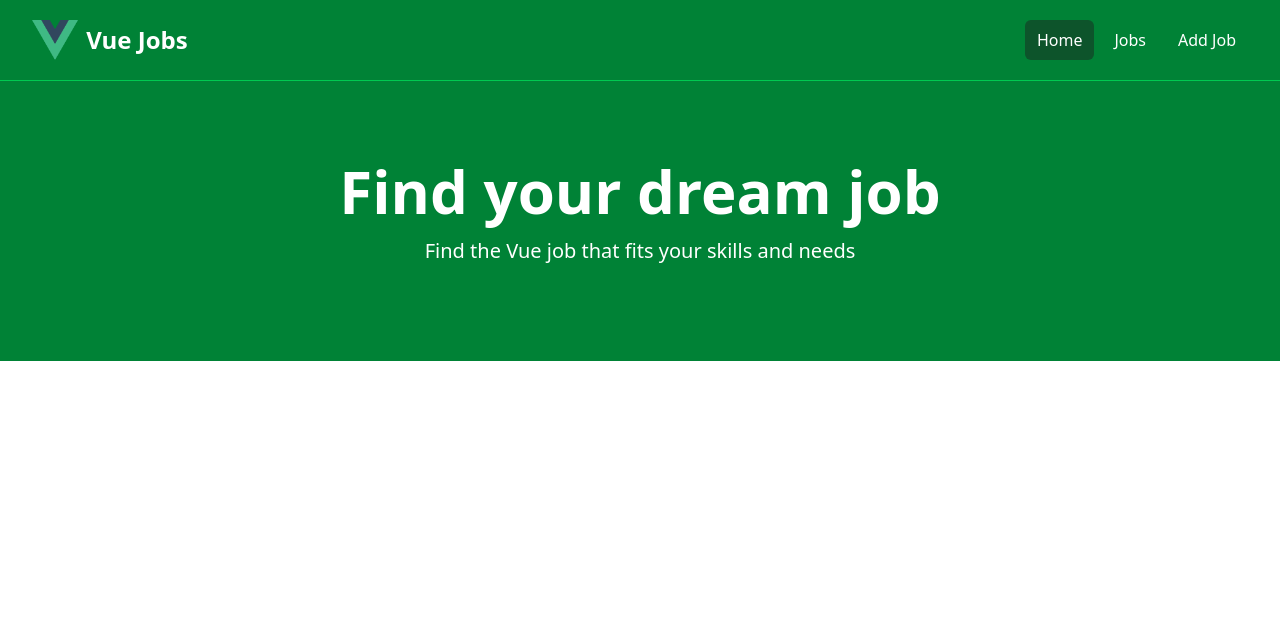
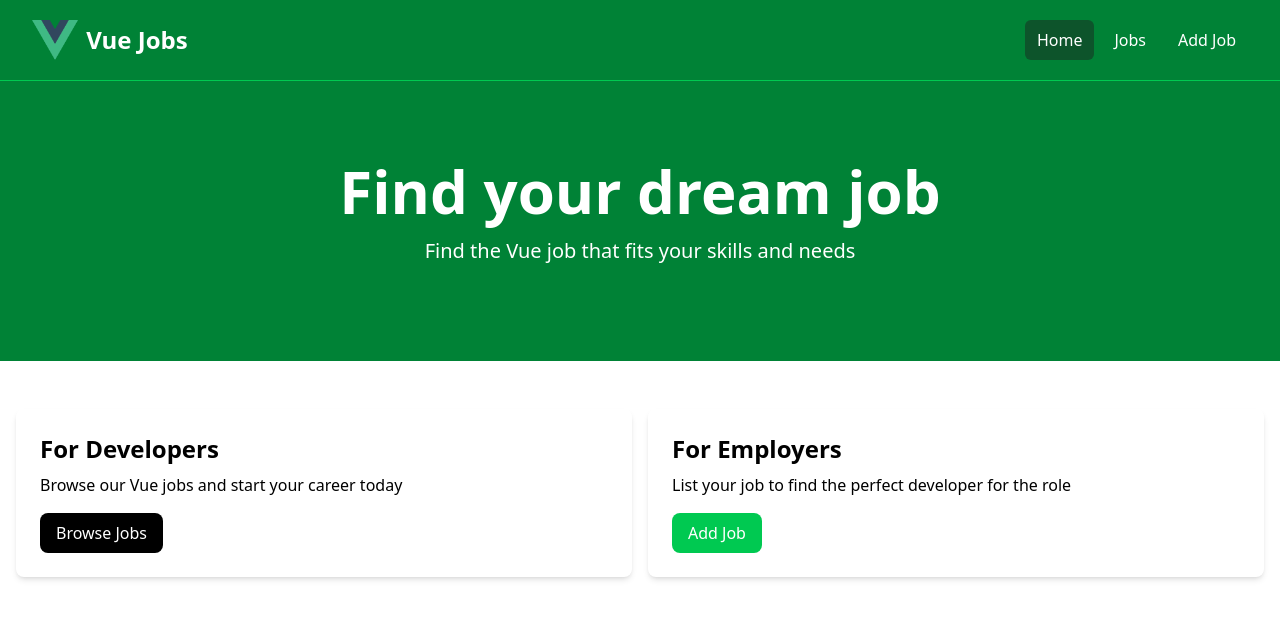
Before and after one commit to onurkinay/JobsFinderVue, a Vue app: page / in a window 1280 px wide. Shown: the top 618 px of the page. Built offline with nearby package versions, Linux system fonts and the light colour scheme.

Commit message:
homecard sand card

```diff
--- a/src/App.vue
+++ b/src/App.vue
@@ -1,11 +1,13 @@
 <script setup>
   import Navbar from './components/Navbar.vue';
   import Hero from './components/Hero.vue';
+  import HomeCards from './components/HomeCards.vue';
 </script>
 
 <template>
   <Navbar />
   <Hero  />
+  <HomeCards />
 </template>
 
 <style scoped></style>
--- /dev/null
+++ b/src/components/Card.vue
@@ -0,0 +1,13 @@
+<script setup>
+import { defineProps } from 'vue';
+defineProps({
+    bg:String,
+    default: 'bg-gray-100'
+})
+</script>
+
+<template>
+  <div :class="`${type} p-6 rounded-lg shadow-md `">
+    <slot></slot>
+  </div>
+</template>
--- /dev/null
+++ b/src/components/HomeCards.vue
@@ -0,0 +1,37 @@
+<script setup>
+import Card from './Card.vue';
+</script>
+
+<template>
+     <!-- Developers and Employers -->
+    <section class="py-4">
+      <div class="container-xl lg:container m-auto">
+        <div class="grid grid-cols-1 md:grid-cols-2 gap-4 p-4 rounded-lg">
+         <Card bg="bg-gray-100">
+            <h2 class="text-2xl font-bold">For Developers</h2>
+            <p class="mt-2 mb-4">
+              Browse our Vue jobs and start your career today
+            </p>
+            <a
+              href="jobs.html"
+              class="inline-block bg-black text-white rounded-lg px-4 py-2 hover:bg-gray-700"
+            >
+              Browse Jobs
+            </a>
+          </Card>
+          <Card bg="bg-green-100">
+            <h2 class="text-2xl font-bold">For Employers</h2>
+            <p class="mt-2 mb-4">
+              List your job to find the perfect developer for the role
+            </p>
+            <a
+              href="add-job.html"
+              class="inline-block bg-green-500 text-white rounded-lg px-4 py-2 hover:bg-green-600"
+            >
+              Add Job
+            </a>
+          </Card>
+        </div>
+      </div>
+    </section>
+</template>
```
